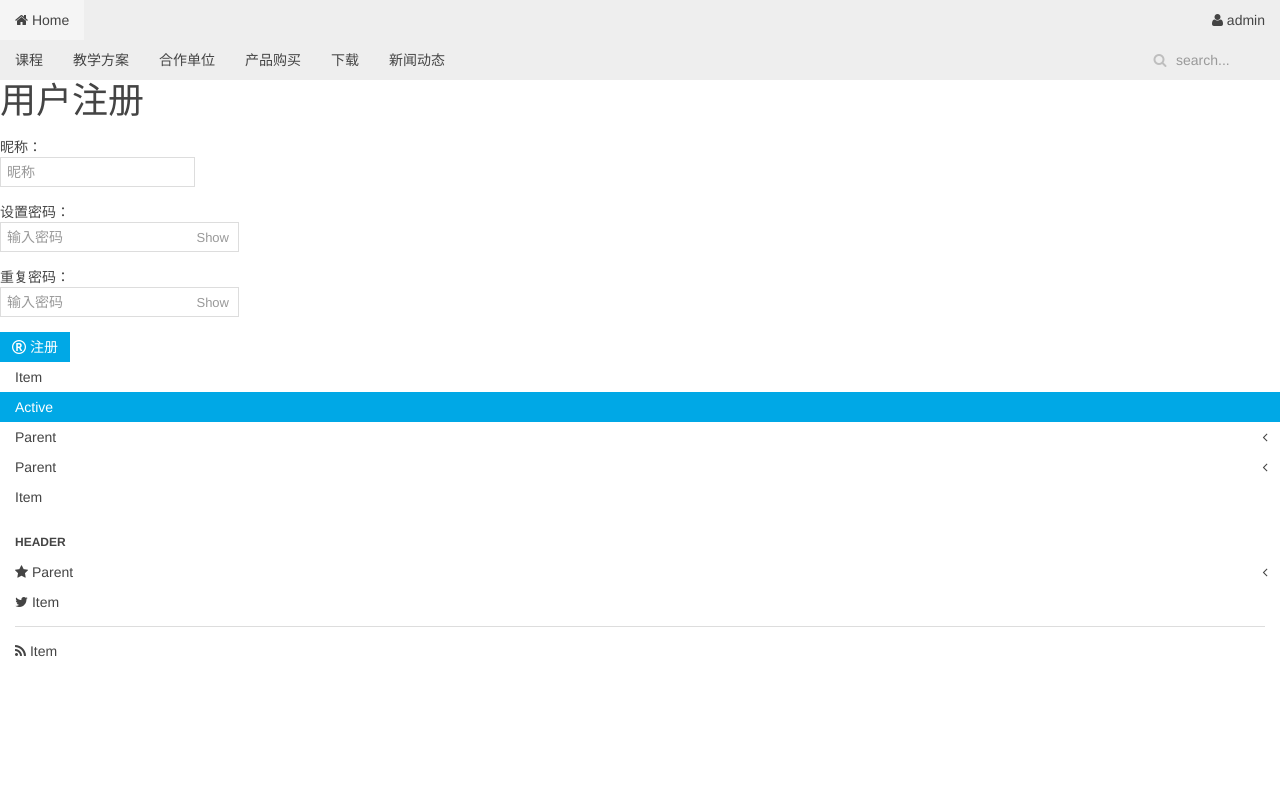
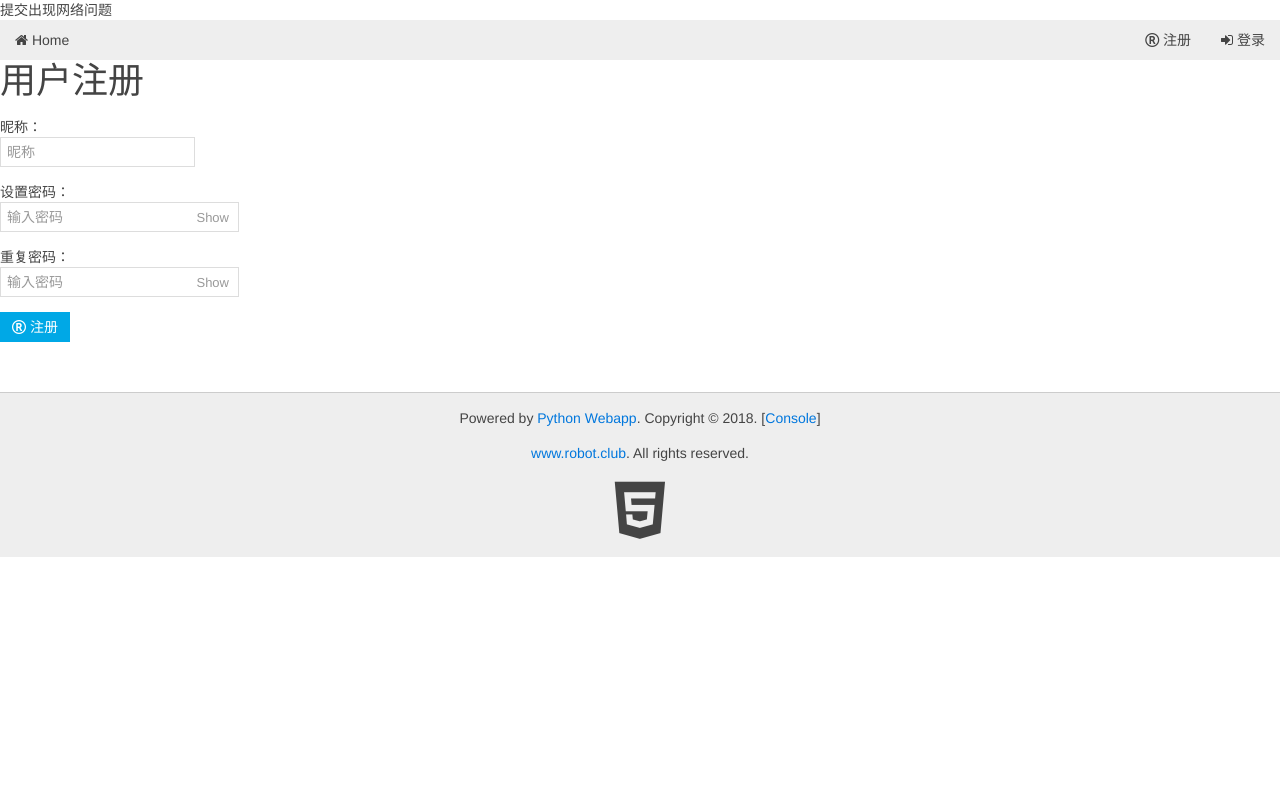
Before and after one commit to yank136/robot, a Python web app: template www/templates/register_user.html in a window 1280 px wide. Run offline with Jinja, Linux system fonts and the light colour scheme; the template is opened without the code that fills it, so the values that code supplies are empty.

Commit message:
solve the bug of js about register and signin

```diff
--- a/www/templates/__base__.html
+++ b/www/templates/__base__.html
@@ -25,6 +25,37 @@
 	{% block beforehead %}<!-- before head  -->{% endblock %}
 
 	{% block js %}<!-- js处理板块 -->{% endblock %}
+
+	<!-- 登录js处理板块 -->
+		<script>
+			<!-- 登录 -->
+			$(function() {
+				var vmAuth = new Vue({
+					el: '#vm0',
+					data: {
+						name: '',
+						passwd: ''
+					},
+					methods: {
+						submit: function(event) {
+							event.preventDefault();
+							var
+								$form = $('#vm0'),
+								name = this.name.trim(),
+								data = {
+									name: name,
+									passwd: this.passwd
+								};
+							$form.postJSON('/api/authenticate', data, function(err, result) {
+								if (! err) {
+									location.assign('/');
+								}
+							});
+						}
+					}
+				});
+			});
+		</script>
 
     </head>
 
@@ -61,7 +92,7 @@
 	<!-- 登录板块 -->
 		<div id="offcanvas" class="uk-offcanvas">
 			<div class="uk-offcanvas-bar uk-offcanvas-bar-flip">
-				<form id="vm" v-on="submit: submit" class="uk-panel uk-panel-box uk-form">
+				<form id="vm0" v-on="submit: submit" class="uk-panel uk-panel-box uk-form">
 					<div class="uk-alert uk-alert-danger uk-hidden"></div>
 					<div class="uk-form-row">
 						<div class="uk-form-icon uk-width-1-1">
--- a/www/templates/register_user.html
+++ b/www/templates/register_user.html
@@ -1,28 +1,16 @@
-<!DOCTYPE html>
-<html>
-    <head>
-        <title></title>
-        <link rel="stylesheet" href="../static/css/uikit.min.css" />
-		<link rel="stylesheet" href="../static/css/components/search.css" />
-		<link rel="stylesheet" href="../static/css/components/slideshow.css" />
-		<link rel="stylesheet" href="../static/css/components/slidenav.css" />
-		<link rel="stylesheet" href="../static/css/components/dotnav.css" />
-		<link rel="stylesheet" href="../static/css/components/form-password.css" />
-        <script src="../static/js/jquery.js"></script>
-		<script src="../static/js/vue.min.js"></script>
-		<script src="../static/js/awesome.js"></script>
-        <script src="../static/js/uikit.min.js"></script>
-		<script src="../static/js/components/autocomplete.js"></script>
-        <script src="../static/js/components/search.js"></script>
-		<script src="../static/js/components/slideshow.js"></script>
-		<script src="../static/js/components/slideshow-fx.js"></script>
-		<script src="../static/js/components/form-password.js"></script>
+提交出现网络问题
 
-    </head>
 
-	<!-- js处理板块 -->
+{% extends '__base__.html' %}
+
+{% block title %}用户注册{% endblock %}
+
+{% block beforehead %} {% endblock %}
+
+{% block js %}
+
 	<script>
-
+	<!-- 用户注册 -->
 	$(function () {
 		var vm = new Vue({
 			el: '#vm',
@@ -61,72 +49,11 @@
 
 	</script>
 
-    <body>
+{% endblock %}
 
-	<!-- 主页和用户中心 导航 -->
-		<nav class="uk-navbar">
+{% block content %}
 
-			<ul class="uk-navbar-nav">
-				<li><a href="/"><i class="uk-icon-home"></i> Home</a></li>
-			</ul>
-
-			<div class="uk-navbar-flip">
-				<ul class="uk-navbar-nav">
-					<li class="uk-parent" data-uk-dropdown>
-						<a href=""><i class="uk-icon-user"></i> admin</a>
-						<div class="uk-dropdown uk-dropdown-navbar">
-							<ul class="uk-nav uk-nav-navbar">
-								<li><a href="#"><i class="uk-icon-sign-out"></i> 登出</a></li>
-								<li><a href="/console"><i class="uk-icon-gears"></i> 控制台</a></li>
-							</ul>
-						</div>
-					</li>
-				</ul>
-			</div>
-
-		</nav>
-
-	<!-- 课程|教学方案|合作单位|产品购买|下载|新闻动态 导航   搜索-->
-		<nav class="uk-navbar">
-
-			<ul class="uk-navbar-nav">
-
-				<li class="uk-parent" data-uk-dropdown>
-					<a href="">课程</a>
-
-					<div class="uk-dropdown uk-dropdown-navbar">
-						<ul class="uk-nav uk-nav-navbar">
-							<li><a href="#">科学</a></li>
-							<li><a href="#">文化</a></li>
-							<li><a href="#">艺术</a></li>
-							<li><a href="#">steam</a></li>
-							<li><a href="#">人工智能</a></li>
-							<li class="uk-nav-divider"></li>
-							<li><a href="#">其他</a></li>
-						</ul>
-					</div>
-
-				</li>
-
-				<li><a href="">教学方案</a></li>
-				<li><a href="">合作单位</a></li>
-				<li><a href="">产品购买</a></li>
-				<li><a href="">下载</a></li>
-				<li><a href="">新闻动态</a></li>
-
-			</ul>
-
-			<div class="uk-navbar-flip">
-					<div class="uk-navbar-content">
-						<form class="uk-search" data-uk-search>
-							<input class="uk-search-field" type="search" placeholder="search...">
-						</form>
-					</div>
-			</div>
-
-		</nav>
-
-	<!--  用户板块 -->
+	<!--  用户注册板块  -->
 	<div class="uk-width-2-3">
 		<h1>用户注册</h1>
 		<form id="vm" v-on="submit:submit" class="uk-form uk-form-stacked">
@@ -166,42 +93,4 @@
 		</form>
 	</div>
 
-
-	<!--  页脚板块 -->
-		<ul class="uk-nav uk-nav-side uk-nav-parent-icon" data-uk-nav>
-			<li><a href="">Item</a></li>
-			<li class="uk-active"><a href="">Active</a></li>
-
-			<li class="uk-parent">
-				<a href="#">Parent</a>
-				<ul class="uk-nav-sub">
-					<li><a href="">Sub item</a></li>
-					<li><a href="">Sub item</a>
-						<ul>
-							<li><a href="">Sub item</a></li>
-							<li><a href="">Sub item</a></li>
-						</ul>
-					</li>
-				</ul>
-			</li>
-
-			<li class="uk-parent">
-				<a href="#">Parent</a>
-				<ul class="uk-nav-sub">
-					<li><a href="">Sub item</a></li>
-					<li><a href="">Sub item</a></li>
-				</ul>
-			</li>
-
-			<li><a href="">Item</a></li>
-
-			<li class="uk-nav-header">Header</li>
-			<li class="uk-parent"><a href=""><i class="uk-icon-star"></i> Parent</a></li>
-			<li><a href=""><i class="uk-icon-twitter"></i> Item</a></li>
-			<li class="uk-nav-divider"></li>
-			<li><a href=""><i class="uk-icon-rss"></i> Item</a></li>
-		</ul>
-
-
-    </body>
-</html>
+{% endblock %}
```
